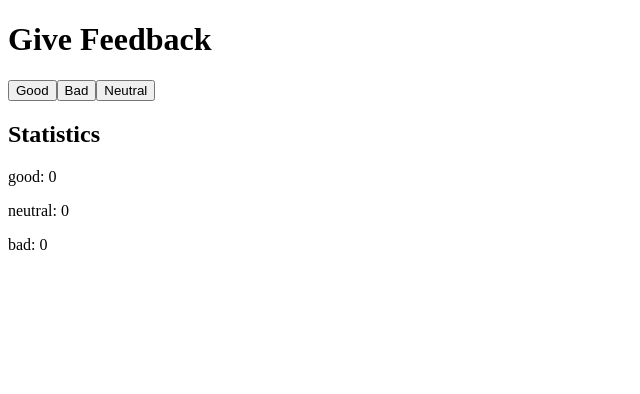
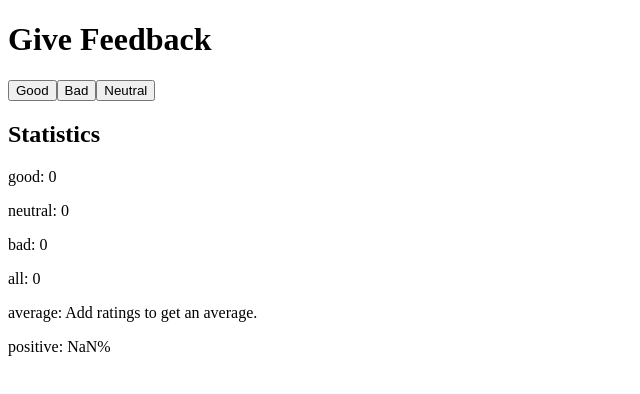
Before and after one commit to OR-5Z/fullstackopen, a React (Vite) app in the folder part1/unicafe/: page / in a window 1280 px wide. Shown: the top 394 px of the page, without its empty margins (0-640 px from the left). Built offline with nearby package versions, Linux system fonts and the light colour scheme.

Commit message:
Exercise 1.7

```diff
--- a/part1/unicafe/src/App.jsx
+++ b/part1/unicafe/src/App.jsx
@@ -1,6 +1,6 @@
 import { useState } from 'react'
 
-const Stat = ({name, value}) => <p>{name}: {value}</p>
+const Stat = ({name, value, unit=""}) => <p>{name}: {value}{unit}</p>
 
 const Button = ({onClick, text}) => <button onClick={onClick}>{text}</button>
 
@@ -9,6 +9,18 @@ const App = () => {
   const [good, setGood] = useState(0)
   const [neutral, setNeutral] = useState(0)
   const [bad, setBad] = useState(0)
+
+  const all = good+bad+neutral
+
+  const average = () => {
+    if(all == 0) {
+      return "Add ratings to get an average."
+    }
+    return good-bad/all
+
+  }
+
+  const positive = good/all * 100
 
   return (
     <div>
@@ -20,6 +32,9 @@ const App = () => {
       <Stat name={'good'} value={good} />
       <Stat name={'neutral'} value={neutral} />
       <Stat name={'bad'} value={bad} />
+      <Stat name={'all'} value={all} />
+      <Stat name={'average'} value={average()} />
+      <Stat name={'positive'} value={positive} unit='%'/>
     </div>
   )
 }
```
